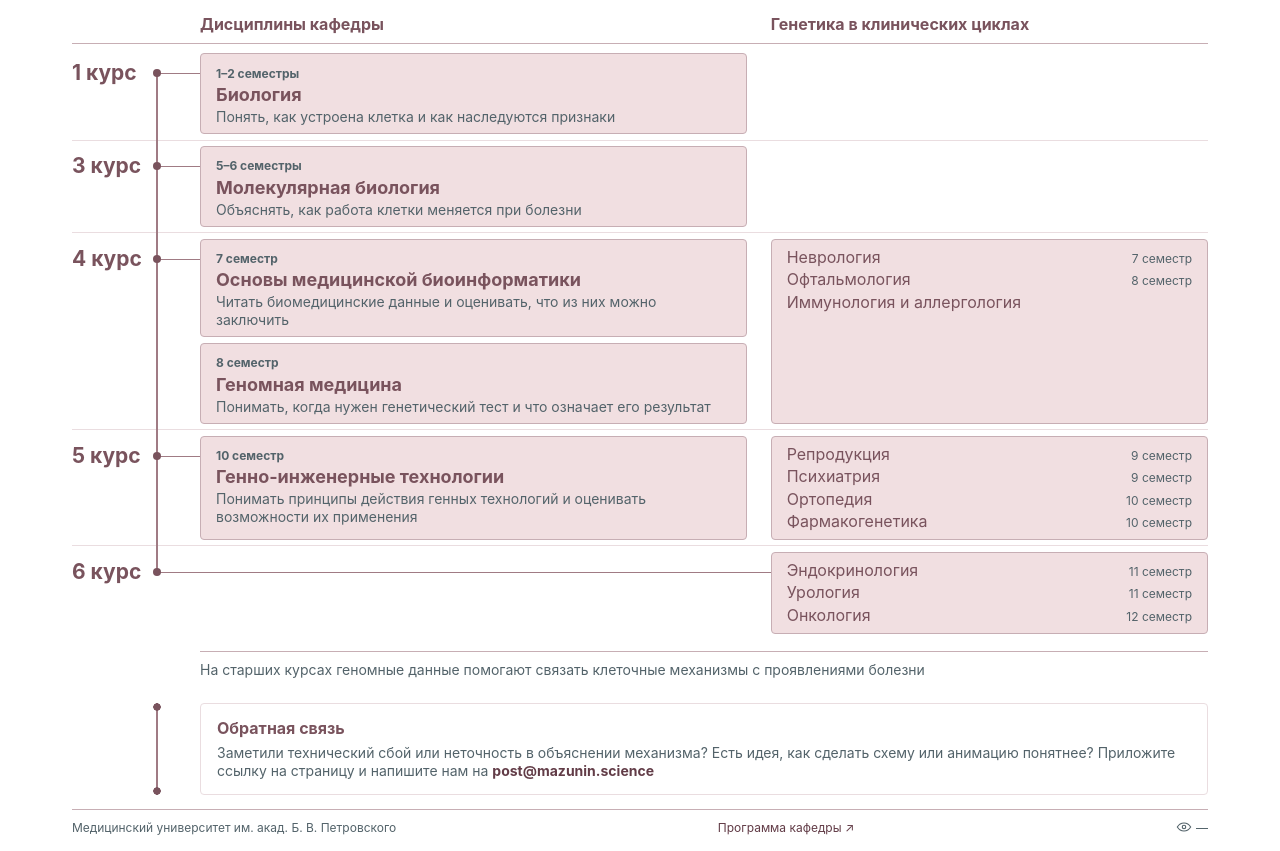
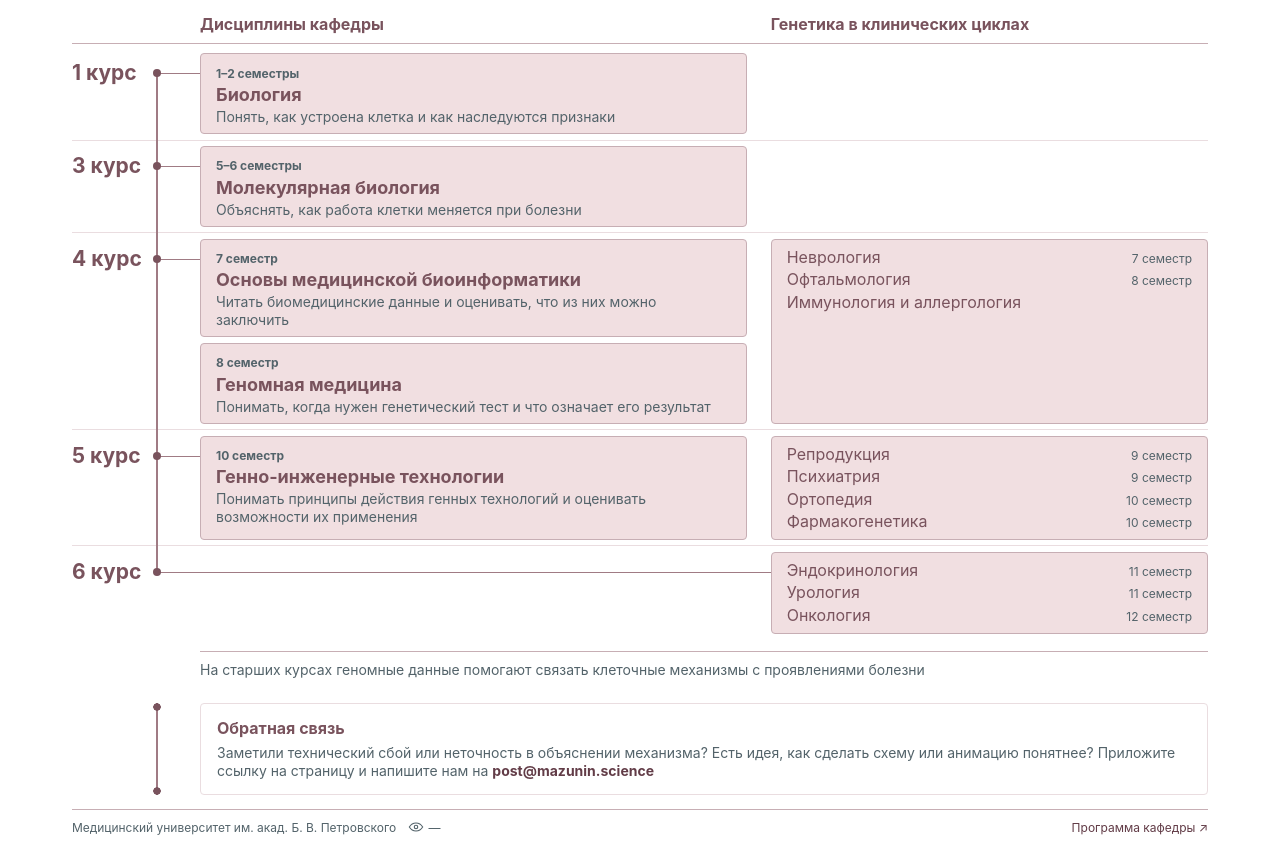
Before and after one commit to fresll/molbio, a plain HTML site: page index.html in a window 1280 px wide. Shown: the part 155-1006 px from the top of the page. Drawn offline with Linux system fonts and the light colour scheme.

Commit message:
Выровнять ссылку на программу кафедры в подвале EDU

```diff
--- a/index.html
+++ b/index.html
@@ -163,6 +163,7 @@ footer { margin-top: 26px; border-top: 1px solid var(--border); padding-top: 12p
   .preview { --axis-x: 3px; --content-offset: 20px; }
 }
 
+.footer-university { display: flex; align-items: center; flex-wrap: wrap; gap: 4px 12px; }
 .page-views { display: inline-flex; align-items: center; gap: .35em; white-space: nowrap; vertical-align: middle; font-variant-numeric: tabular-nums; }
 .page-views svg { flex: none; }
 </style></head><body>
@@ -243,7 +244,9 @@ footer { margin-top: 26px; border-top: 1px solid var(--border); padding-top: 12p
 <h2 id="feedback-title">Обратная связь</h2>
 <p>Заметили технический сбой или неточность в объяснении механизма? Есть идея, как сделать схему или анимацию понятнее? Приложите ссылку на страницу и напишите нам на <a href="mailto:post@mazunin.science">post@mazunin.science</a></p>
 </section>
-<footer><span>Медицинский университет им. акад. Б. В. Петровского</span><a href="https://petrovsky.med.ru/education/distsipliny-kafedry6715/">Программа кафедры ↗</a>
+<footer>
+<div class="footer-university">
+<span>Медицинский университет им. акад. Б. В. Петровского</span>
 <span class="page-views" id="page-views" title="Посещения страницы">
   <svg width="16" height="16" viewBox="0 0 24 24" fill="none" stroke="currentColor" stroke-width="1.7" aria-hidden="true">
     <path d="M2 12s3.6-6 10-6 10 6 10 6-3.6 6-10 6S2 12 2 12Z"/>
@@ -251,6 +254,8 @@ footer { margin-top: 26px; border-top: 1px solid var(--border); padding-top: 12p
   </svg>
   <span data-page-view-count aria-label="Статистика посещений пока недоступна">—</span>
 </span>
+</div>
+<a href="https://petrovsky.med.ru/education/distsipliny-kafedry6715/">Программа кафедры ↗</a>
 </footer></main>
 <script data-goatcounter="https://molbio.goatcounter.com/count" data-goatcounter-settings='{"path":"/edu-home"}' async src="https://gc.zgo.at/count.js"></script>
 <script>
```
